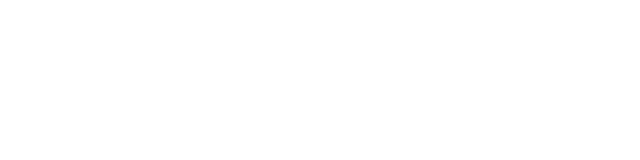
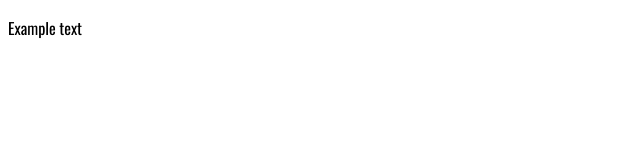
Before and after one commit to carterstorm/react-weather-app, a React (Create React App) app: page / in a window 1280 px wide. Shown: the top 160 px of the page, without its empty margins (0-640 px from the left). Built offline with nearby package versions, Linux system fonts and the light colour scheme.

Commit message:
created GlobalStyle.js

```diff
--- a/src/App.js
+++ b/src/App.js
@@ -2,7 +2,7 @@
 function App() {
   return (
     <div className="App">
-
+      <p>Example text</p>
     </div>
   );
 }
--- /dev/null
+++ b/src/GlobalStyle.js
@@ -0,0 +1,15 @@
+import { createGlobalStyle } from "styled-components";
+
+export const GlobalStyle = createGlobalStyle`
+    html {
+        box-sizing: border-box;
+    }
+
+    *, ::after, ::before {
+        box-sizing: inherit;
+    }
+
+    :root {
+        font-family: 'Oswald', sans-serif;
+    }
+`;
--- a/src/index.js
+++ b/src/index.js
@@ -1,10 +1,12 @@
 import React from 'react';
 import ReactDOM from 'react-dom/client';
 import App from './App';
+import { GlobalStyle } from './GlobalStyle';
 
 const root = ReactDOM.createRoot(document.getElementById('root'));
 root.render(
   <React.StrictMode>
+    <GlobalStyle />
     <App />
   </React.StrictMode>
 );
```
